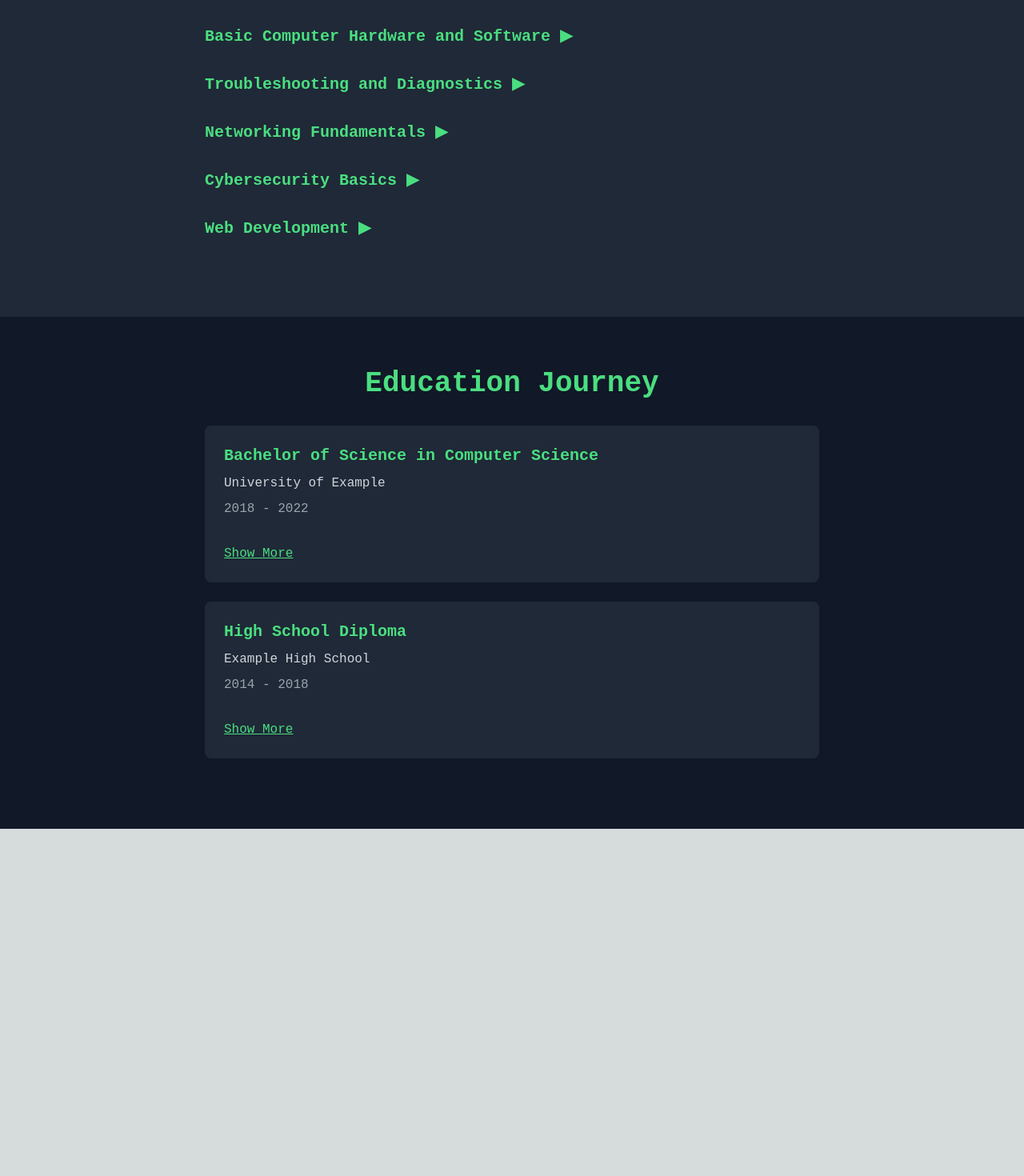
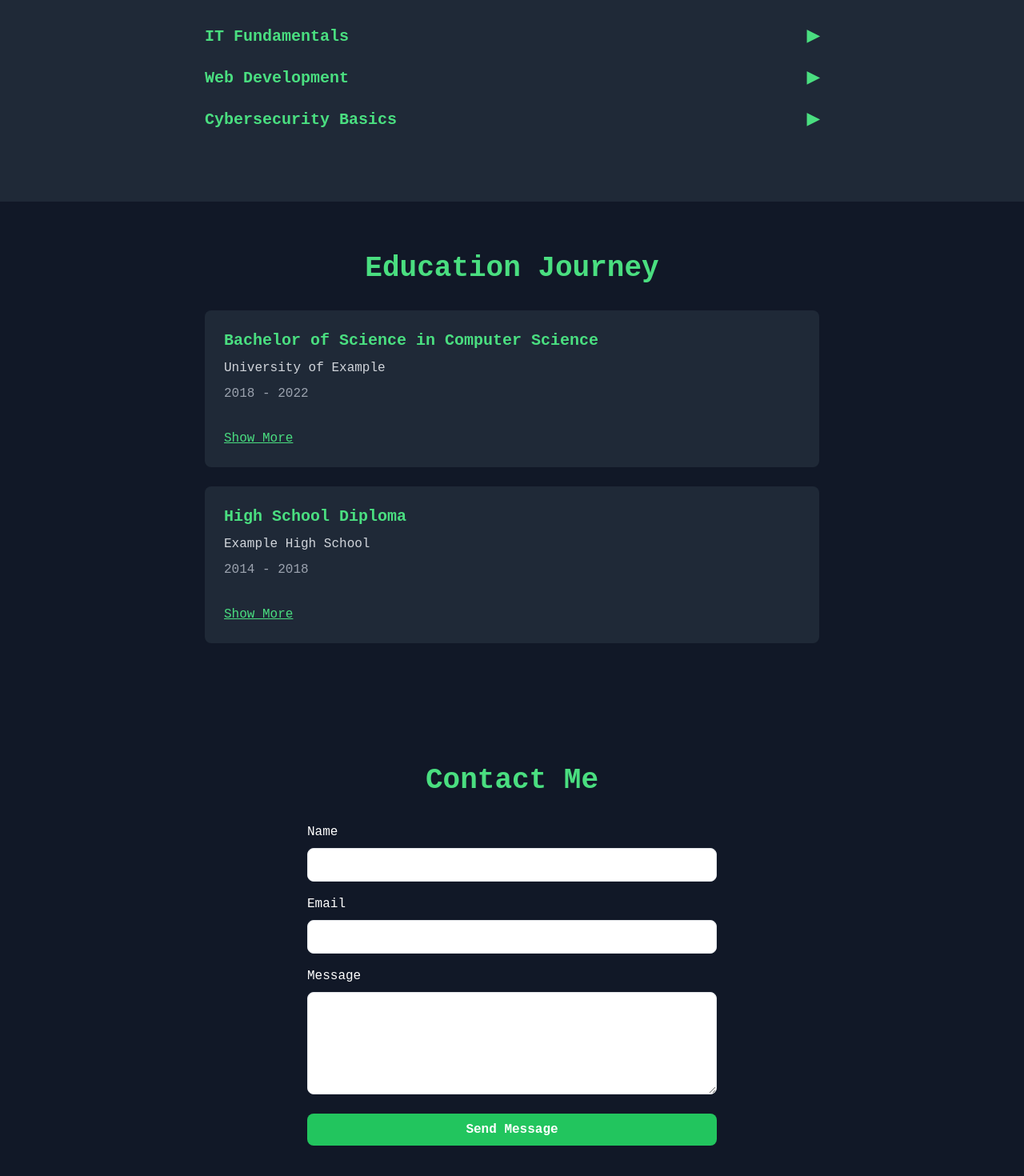
Before and after one commit to FELMONON/portfolio, a Next.js app: page / in a window 1280 px wide. Shown: the part 904-2374 px from the top of the page at 80% size. Before the commit the page ends 1940 px from the top, so only its background shows below. Built offline with nearby package versions, Linux system fonts and the light colour scheme.

Commit message:
Improve UI/UX, add functional Skills and Contact sections

```diff
--- a/app/components/Contact.tsx
+++ b/app/components/Contact.tsx
@@ -2,157 +2,72 @@
 
 import React, { useState } from 'react';
 import { motion } from 'framer-motion';
-import { HiMail, HiLocationMarker } from 'react-icons/hi';
 
-const Contact = () => {
+const Contact: React.FC = () => {
   const [name, setName] = useState('');
   const [email, setEmail] = useState('');
   const [message, setMessage] = useState('');
-  const [submitted, setSubmitted] = useState(false);
-  const [isSubmitting, setIsSubmitting] = useState(false);
-  const [error, setError] = useState('');
 
-  const handleSubmit = async (e: React.FormEvent) => {
+  const handleSubmit = (e: React.FormEvent) => {
     e.preventDefault();
-    setIsSubmitting(true);
-    setError('');
-
-    try {
-      const response = await fetch('/api/contact', {
-        method: 'POST',
-        headers: {
-          'Content-Type': 'application/json',
-        },
-        body: JSON.stringify({ name, email, message }),
-      });
-
-      if (!response.ok) {
-        throw new Error('Failed to send message');
-      }
-
-      setSubmitted(true);
+    // Here you would typically send the form data to a server
+    console.log('Form submitted:', { name, email, message });
+    // Reset form fields
     setName('');
     setEmail('');
     setMessage('');
-    } catch (err) {
-      setError('Failed to send message. Please try again later.');
-    } finally {
-      setIsSubmitting(false);
-    }
   };
 
   return (
-    <div className="min-h-screen bg-gray-900 text-white flex items-center justify-center p-4">
-      <div className="max-w-4xl w-full mx-auto">
-        <motion.div
-          initial={{ opacity: 0, y: -20 }}
+    <section id="contact" className="py-16 px-4 md:px-8 bg-gray-900">
+      <h2 className="text-3xl md:text-4xl font-bold mb-8 text-center text-green-400">Contact Me</h2>
+      <motion.form
+        onSubmit={handleSubmit}
+        className="max-w-lg mx-auto"
+        initial={{ opacity: 0, y: 20 }}
         animate={{ opacity: 1, y: 0 }}
-          transition={{ duration: 0.8 }}
-          className="text-center mb-12"
+        transition={{ duration: 0.5 }}
       >
-          <h1 className="text-5xl md:text-6xl font-bold mb-4 bg-clip-text text-transparent bg-gradient-to-r from-blue-400 to-green-400">
-            Contact Me
-          </h1>
-          <h2 className="text-xl md:text-2xl text-gray-400">
-            Let's Connect and Create Something Amazing
-          </h2>
-        </motion.div>
-
-        <div className="grid md:grid-cols-2 gap-8">
-          <motion.div
-            initial={{ opacity: 0, x: -20 }}
-            animate={{ opacity: 1, x: 0 }}
-            transition={{ delay: 0.2, duration: 0.8 }}
-          >
-            <h3 className="text-2xl font-semibold mb-4 text-blue-400">Get in Touch</h3>
-            <p className="text-gray-300 mb-6">
-              I&apos;m always eager to new opportunities and collaborations. Feel free to reach out!
-            </p>
-            <div className="space-y-4">
-              <div className="flex items-center">
-                <HiMail className="text-green-400 mr-3 text-xl" />
-                <span>felmonwork@gmail.com</span>
-              </div>
-              <div className="flex items-center">
-                <HiLocationMarker className="text-green-400 mr-3 text-xl" />
-                <span>Calgary, Alberta</span>
-              </div>
-            </div>
-          </motion.div>
-
-          <motion.form
-            initial={{ opacity: 0, x: 20 }}
-            animate={{ opacity: 1, x: 0 }}
-            transition={{ delay: 0.4, duration: 0.8 }}
-            onSubmit={handleSubmit}
-            className="space-y-4"
-          >
-            <div>
-              <label htmlFor="name" className="block text-sm font-medium text-gray-400">Name</label>
+        <div className="mb-4">
+          <label htmlFor="name" className="block text-white mb-2">Name</label>
           <input
             type="text"
             id="name"
             value={name}
             onChange={(e) => setName(e.target.value)}
             required
-                className="mt-1 block w-full rounded-md bg-gray-800 border-gray-700 text-white focus:border-blue-500 focus:ring focus:ring-blue-500 focus:ring-opacity-50"
+            className="w-full px-3 py-2 text-gray-700 border rounded-lg focus:outline-none focus:border-green-500"
           />
         </div>
-            <div>
-              <label htmlFor="email" className="block text-sm font-medium text-gray-400">Email</label>
+        <div className="mb-4">
+          <label htmlFor="email" className="block text-white mb-2">Email</label>
           <input
             type="email"
             id="email"
             value={email}
             onChange={(e) => setEmail(e.target.value)}
             required
-                className="mt-1 block w-full rounded-md bg-gray-800 border-gray-700 text-white focus:border-blue-500 focus:ring focus:ring-blue-500 focus:ring-opacity-50"
+            className="w-full px-3 py-2 text-gray-700 border rounded-lg focus:outline-none focus:border-green-500"
           />
         </div>
-            <div>
-              <label htmlFor="message" className="block text-sm font-medium text-gray-400">Message</label>
+        <div className="mb-4">
+          <label htmlFor="message" className="block text-white mb-2">Message</label>
           <textarea
             id="message"
-                rows={4}
             value={message}
             onChange={(e) => setMessage(e.target.value)}
             required
-                className="mt-1 block w-full rounded-md bg-gray-800 border-gray-700 text-white focus:border-blue-500 focus:ring focus:ring-blue-500 focus:ring-opacity-50"
+            className="w-full px-3 py-2 text-gray-700 border rounded-lg focus:outline-none focus:border-green-500 h-32"
           ></textarea>
         </div>
         <button
           type="submit"
-              disabled={isSubmitting}
-              className="w-full py-2 px-4 border border-transparent rounded-md shadow-sm text-sm font-medium text-white bg-blue-600 hover:bg-blue-700 focus:outline-none focus:ring-2 focus:ring-offset-2 focus:ring-blue-500 disabled:opacity-50"
+          className="w-full bg-green-500 hover:bg-green-600 text-white font-bold py-2 px-4 rounded-lg transition duration-300"
         >
-              {isSubmitting ? 'Sending...' : 'Send Message'}
+          Send Message
         </button>
       </motion.form>
-        </div>
-
-        {submitted && (
-          <motion.div
-            initial={{ opacity: 0, y: 20 }}
-            animate={{ opacity: 1, y: 0 }}
-            transition={{ duration: 0.5 }}
-            className="mt-8 text-center text-green-400"
-          >
-            Thank you for your message! I&apos;ll get back to you soon.
-          </motion.div>
-        )}
-
-        {error && (
-          <motion.div
-            initial={{ opacity: 0, y: 20 }}
-            animate={{ opacity: 1, y: 0 }}
-            transition={{ duration: 0.5 }}
-            className="mt-8 text-center text-red-400"
-          >
-            {error}
-          </motion.div>
-        )}
-      </div>
-    </div>
+    </section>
   );
 };
 
--- a/app/components/HomePage.tsx
+++ b/app/components/HomePage.tsx
@@ -1,5 +1,6 @@
 import React, { useState, useEffect } from 'react';
 import { motion } from 'framer-motion';
+import Link from 'next/link';
 
 const HomePage: React.FC = () => {
   const [currentTextIndex, setCurrentTextIndex] = useState(0);
@@ -10,7 +11,7 @@ const HomePage: React.FC = () => {
       setCurrentTextIndex((prevIndex) => (prevIndex + 1) % texts.length);
     }, 3000);
     return () => clearInterval(interval);
-  }, []);
+  }, [texts.length]);
 
   return (
     <section className="min-h-screen flex items-center justify-center bg-gradient-to-br from-gray-900 to-gray-800 text-white p-4">
@@ -54,18 +55,16 @@ const HomePage: React.FC = () => {
           animate={{ opacity: 1, y: 0 }}
           transition={{ delay: 1, duration: 0.8 }}
         >
-          <a
-            href="#skills"
+          <Link href="#skills"
             className="bg-green-500 hover:bg-green-600 text-white font-bold py-3 px-6 rounded-full text-lg transition duration-300 inline-block mr-4"
           >
             View My Skills
-          </a>
-          <a
-            href="#contact"
+          </Link>
+          <Link href="#contact"
             className="bg-blue-500 hover:bg-blue-600 text-white font-bold py-3 px-6 rounded-full text-lg transition duration-300 inline-block"
           >
             Contact Me
-          </a>
+          </Link>
         </motion.div>
       </div>
     </section>
--- a/app/components/Skills.tsx
+++ b/app/components/Skills.tsx
@@ -1,6 +1,6 @@
 'use client';
 
-import React from 'react';
+import React, { useState } from 'react';
 import { motion, AnimatePresence } from 'framer-motion';
 import { HiCode, HiServer, HiShieldCheck, HiSupport, HiChip, HiDatabase } from 'react-icons/hi';
 
@@ -15,15 +15,16 @@ interface SkillCategoryProps {
 }
 
 const SkillCategory: React.FC<SkillCategoryProps> = ({ category, skills }) => {
-  const [isOpen, setIsOpen] = React.useState(false);
+  const [isOpen, setIsOpen] = useState(false);
 
   return (
     <div className="mb-6">
       <button
-        className="w-full text-left text-xl font-bold text-green-400 mb-2 focus:outline-none"
+        className="w-full text-left text-xl font-bold text-green-400 mb-2 focus:outline-none flex justify-between items-center"
         onClick={() => setIsOpen(!isOpen)}
       >
-        {category} {isOpen ? '▼' : '▶'}
+        <span>{category}</span>
+        <span>{isOpen ? '▼' : '▶'}</span>
       </button>
       <AnimatePresence>
         {isOpen && (
@@ -59,35 +60,11 @@ const SkillCategory: React.FC<SkillCategoryProps> = ({ category, skills }) => {
 const Skills: React.FC = () => {
   const skillCategories: SkillCategoryProps[] = [
     {
-      category: "Basic Computer Hardware and Software",
+      category: "IT Fundamentals",
       skills: [
-        { name: "Hardware Components", level: 85 },
-        { name: "Operating Systems (Windows, macOS, Linux)", level: 80 },
-        { name: "Software Applications", level: 90 },
-      ]
-    },
-    {
-      category: "Troubleshooting and Diagnostics",
-      skills: [
-        { name: "Basic Troubleshooting Techniques", level: 85 },
-        { name: "Network Troubleshooting", level: 75 },
-        { name: "Diagnostic Tools and Utilities", level: 80 },
-      ]
-    },
-    {
-      category: "Networking Fundamentals",
-      skills: [
-        { name: "Network Basics (IP, DNS, DHCP, TCP/IP)", level: 80 },
-        { name: "Network Types and Devices", level: 75 },
-        { name: "Wi-Fi and Wireless Networks", level: 70 },
-      ]
-    },
-    {
-      category: "Cybersecurity Basics",
-      skills: [
-        { name: "Security Principles", level: 75 },
-        { name: "Common Threats", level: 80 },
-        { name: "Security Practices", level: 85 },
+        { name: "Hardware Troubleshooting", level: 85 },
+        { name: "Operating Systems (Windows, Linux)", level: 80 },
+        { name: "Network Basics", level: 75 },
       ]
     },
     {
@@ -96,14 +73,21 @@ const Skills: React.FC = () => {
         { name: "HTML/CSS", level: 90 },
         { name: "JavaScript", level: 85 },
         { name: "React", level: 80 },
-        { name: "Node.js", level: 75 },
+      ]
+    },
+    {
+      category: "Cybersecurity Basics",
+      skills: [
+        { name: "Security Principles", level: 70 },
+        { name: "Threat Identification", level: 65 },
+        { name: "Security Best Practices", level: 75 },
       ]
     },
     // Add more categories as needed
   ];
 
   return (
-    <section className="py-16 px-4 md:px-8 bg-gray-800">
+    <section id="skills" className="py-16 px-4 md:px-8 bg-gray-800">
       <h2 className="text-3xl md:text-4xl font-bold mb-8 text-center text-green-400">Technical Skills</h2>
       <div className="max-w-3xl mx-auto">
         {skillCategories.map((category, index) => (
--- a/app/page.tsx
+++ b/app/page.tsx
@@ -3,6 +3,7 @@
 import HomePage from './components/HomePage';
 import Skills from './components/Skills';
 import Education from './components/Education';
+import Contact from './components/Contact';
 import { Analytics } from '@vercel/analytics/react';
 
 export default function Home() {
@@ -11,6 +12,7 @@ export default function Home() {
       <HomePage />
       <Skills />
       <Education />
+      <Contact />
       <Analytics />
     </main>
   );
```
Lines whose indentation alone changed are shown as unchanged.
